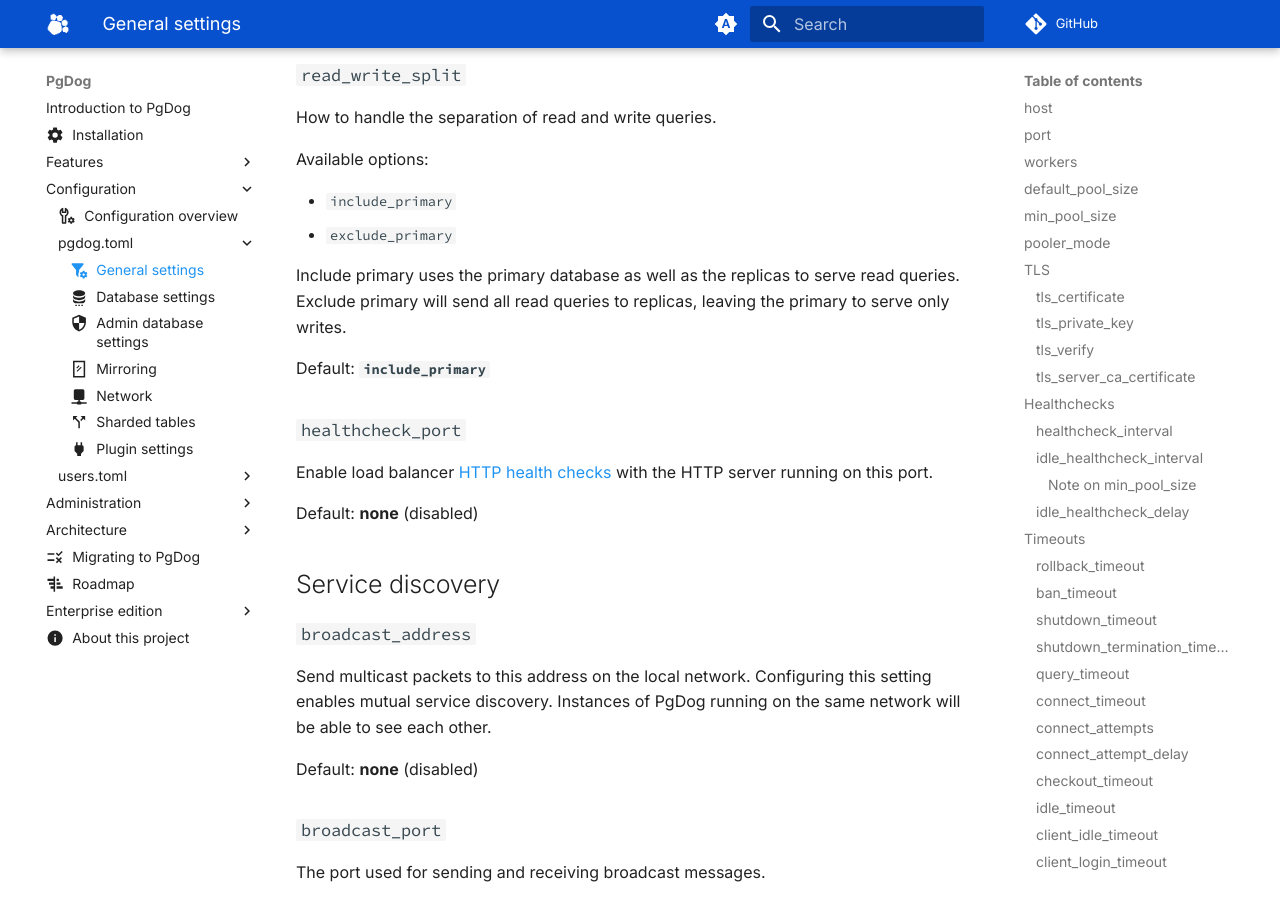
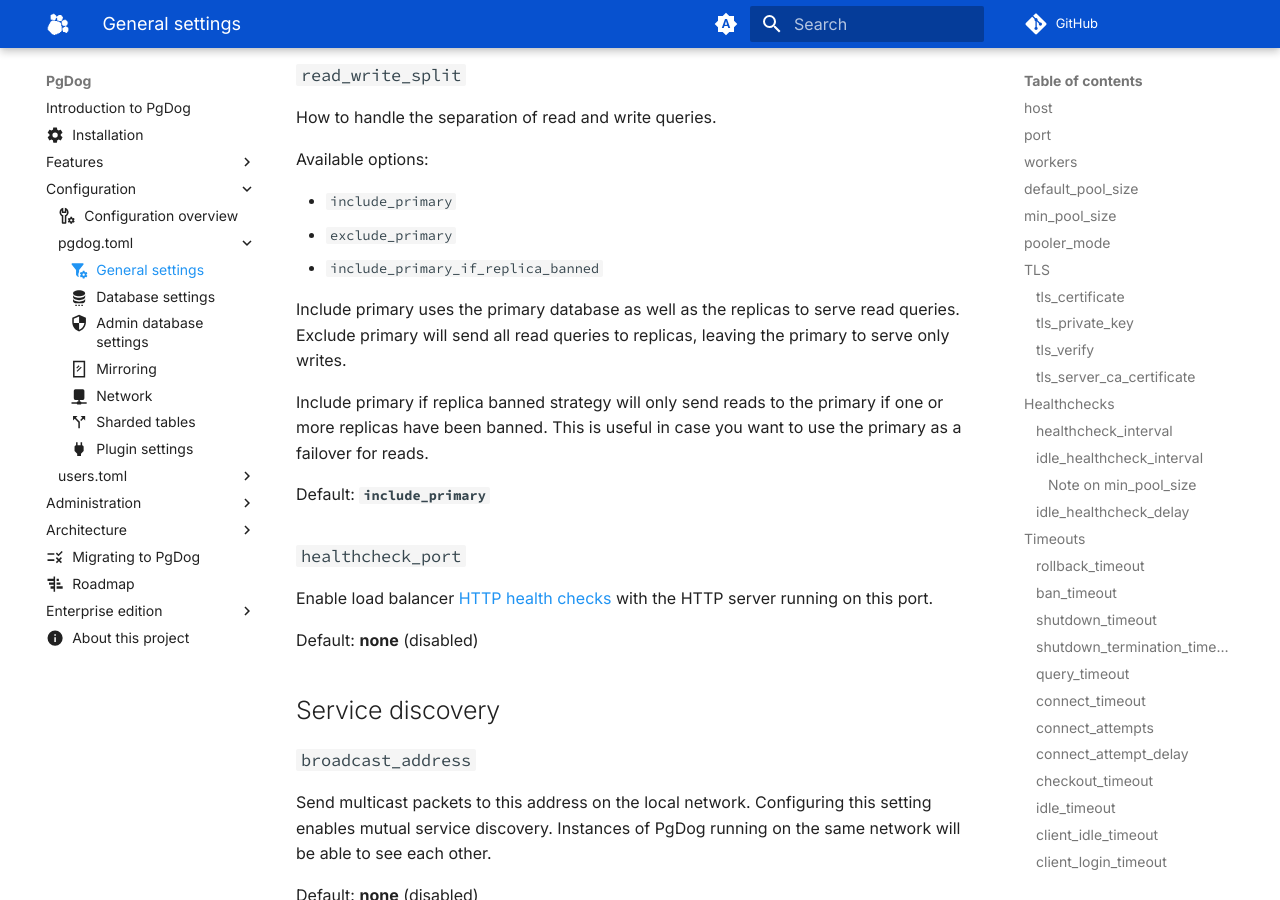
Before and after one commit to pgdogdev/docs, an MkDocs documentation site: the page built from docs/configuration/pgdog.toml/general.md, in a window 1280 px wide and 900 px high, scrolled down 6284 px. Built offline with MkDocs 1.6.1 and Material for MkDocs 9.7.7, drawn with Linux system fonts in a browser that asks for light colours; comment, search, counter and statistics services are not loaded.

Commit message:
Document replica banned rw split strategy (#38)

```diff
--- a/docs/configuration/pgdog.toml/general.md
+++ b/docs/configuration/pgdog.toml/general.md
@@ -226,8 +226,11 @@
 
 - `include_primary`
 - `exclude_primary`
+- `include_primary_if_replica_banned`
 
 Include primary uses the primary database as well as the replicas to serve read queries. Exclude primary will send all read queries to replicas, leaving the primary to serve only writes.
+
+Include primary if replica banned strategy will only send reads to the primary if one or more replicas have been banned. This is useful in case you want to use the primary as a failover for reads.
 
 Default: **`include_primary`**
 
```
Also changed, not shown: docs/features/load-balancer/index.md (+9 -0 lines).
